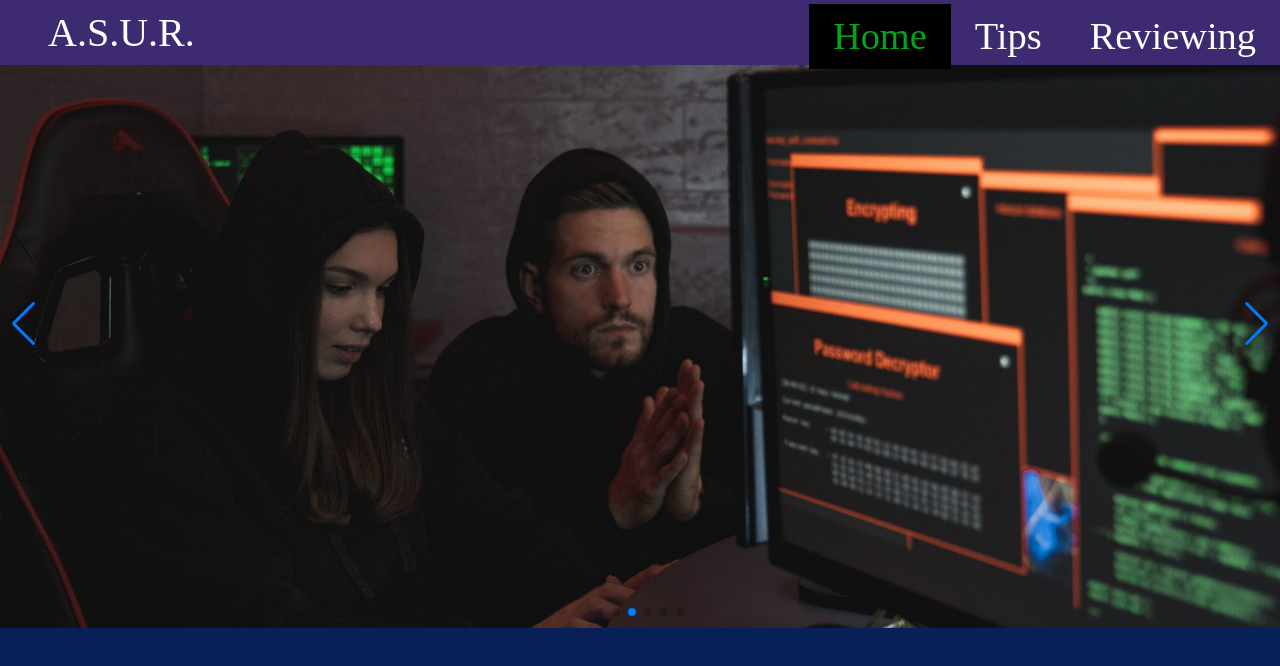
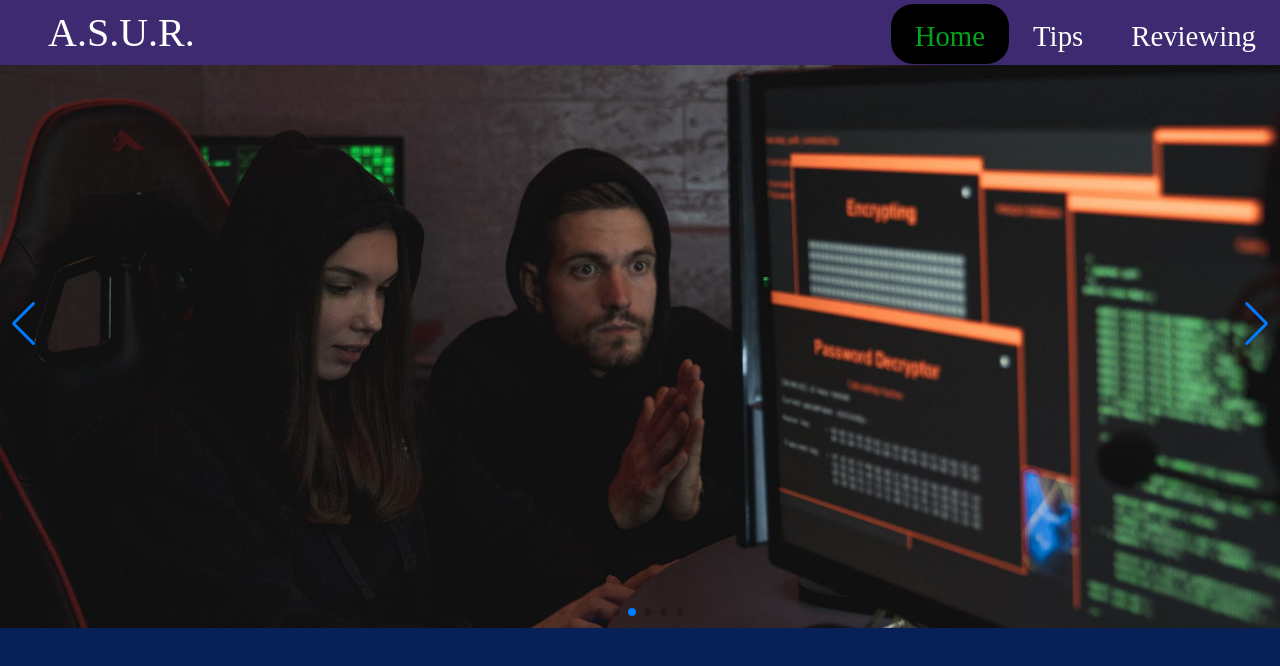
Before and after one commit to Rahuldj2/Dark-Web-Reporting-System, a Next.js app: page / in a window 1280 px wide. Shown: the top 666 px of the page. Built offline with nearby package versions, Linux system fonts and the light colour scheme; what react-moralis would draw is missing.

Commit message:
navbar fixed

```diff
--- a/styles/Navbar.module.css
+++ b/styles/Navbar.module.css
@@ -13,17 +13,20 @@
     z-index: 1000;
 }
 
+/* Styles for when the navbar is affixed */
 .affix {
     padding: 0;
     background-color: var(--screenblack);
 }
 
+/* Container styles */
 .container {
     display: flex;
     justify-content: space-between;
     align-items: center;
 }
 
+/* Logo styles */
 .logo {
     float: left;
     width: auto;
@@ -41,14 +44,16 @@
     color: var(--green);
 }
 
+/* Main list styles */
 .mainList {
     height: 65px;
     float: right;
 }
 
+/* Navigation links styles */
 .navlinks {
     width: 100%;
-    height: 65px;
+    height: 60px;
     display: flex;
     list-style: none;
     margin: 0;
@@ -57,20 +62,20 @@
 
 .navlinks li {
     width: auto;
-    height: 65px;
     padding: 0 1.5rem;
-    /* Consistent units */
 }
 
 .navlinks li a {
     text-decoration: none;
     color: var(--white);
     line-height: 65px;
-    font-size: 2.4rem;
+    font-size: 1.8rem;
 }
 
 .navlinks li.active {
     background-color: black;
+    border-radius: 1.4rem;
+    line-height: 55px;
 }
 
 .navlinks li.active a {
@@ -86,20 +91,22 @@
     background-size: cover;
 }
 
+/* Heading styles */
 .myH2 {
     text-align: center;
     font-size: 4rem;
     color: var(--goodpurple);
 }
 
+/* Paragraph styles */
 .myP {
     text-align: justify;
     padding: 2% 15%;
-    /* Consistent units */
     font-size: 20px;
     color: var(--goodpurple);
 }
 
+/* Media query for smaller screens */
 @media all and (max-width: 700px) {
     .myP {
         padding: 2%;
```
